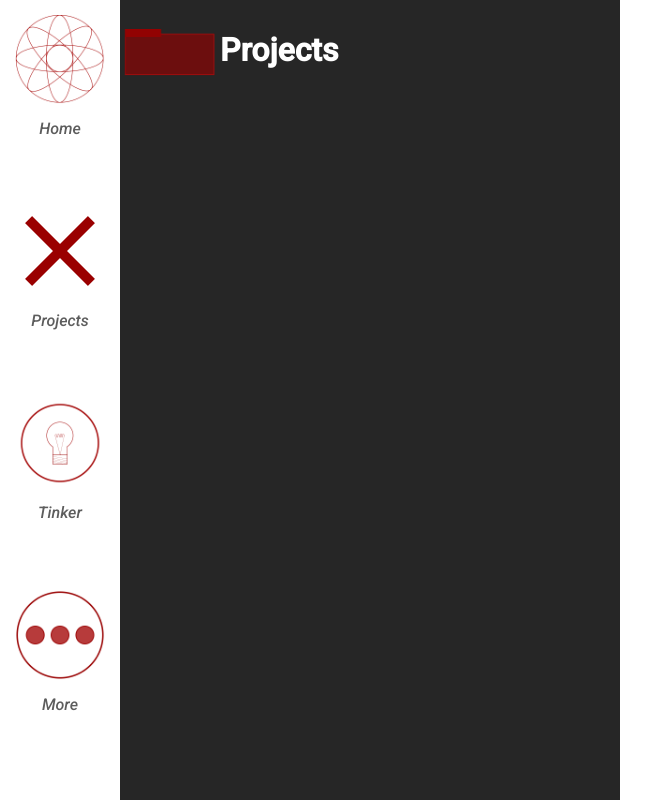
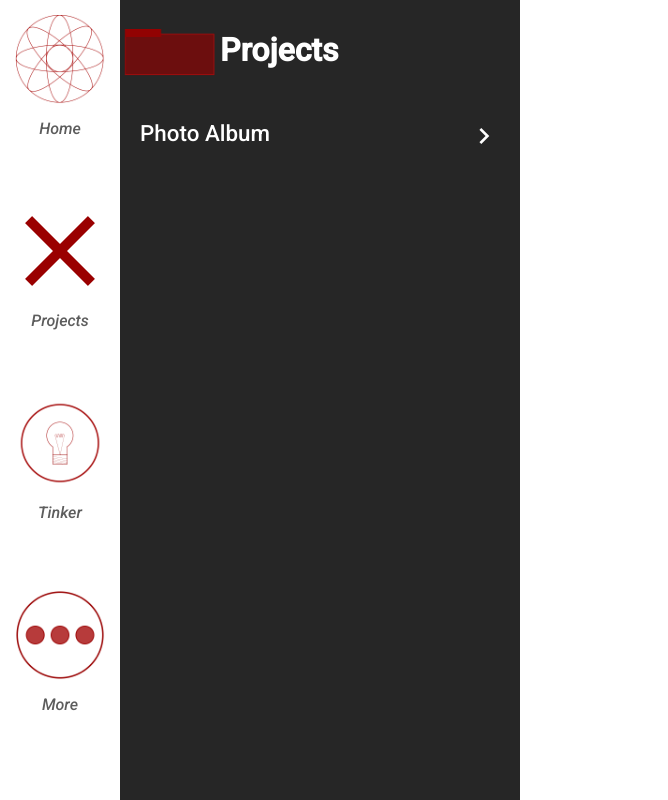
Before and after one commit to cosmegt/newTemplate2017, a plain HTML site: page index.html in a window 1280 px wide. Both pictures are taken after a click on the picture 60 px from the left and 251 px from the top of the page. Shown: the whole page, without its empty margins (0-668 px from the left). Drawn offline with nearby package versions, Linux system fonts and the light colour scheme.

Commit message:
got one list

```diff
--- a/css/main.css
+++ b/css/main.css
@@ -3,6 +3,9 @@
 *{
     font-family: 'Roboto', sans-serif;
     color: #5d5d5d;
+}
+::selection {
+  background: #9A0000;
 }
 li{
     list-style: none;
@@ -46,11 +49,11 @@ navigation li:hover{
 }
 /*Menu Styling*/
 .menu{
-    width: 500px;
+    width: 400px;
     height: 100%;
     position: fixed;
     top: 0;
-    left: -500px;
+    left: -400px;
     background-color: #262626;
     z-index: 999;
 }
@@ -68,3 +71,26 @@ navigation li:hover{
 #menuImage{
     height: 100%;
 }
+.liHolder{
+    width: 90%;
+    height: auto;
+    margin: 20px;
+}
+.liHolder:hover{
+    cursor: pointer;
+}
+.mList{
+    font-size: 140%;
+    color: white;
+    width: 70%;
+    display: inline-block;
+}
+#next{
+    float: right;
+    color: white;
+    font-size: 200%;
+    transition: .3s all;
+}
+.liHolder:hover > #next{
+    transform: translateX(-5px);
+}
--- a/index.html
+++ b/index.html
@@ -47,14 +47,26 @@
                 <img src="./img/iron.png" id="menuImage">
                 <h1 id="mTitle">Projects</h1>
             </div>
+            <listHolder>
+                <div id="li1" class="liHolder">
+                    <li class="mList">Photo Album</li>
+                    <i class="material-icons" id="next">navigate_next</i>
+                </div>
+            </listHolder>
         </pMenu>
 
         <tMenu class="menu">
-            <h1 id="mTitle">Tinker</h1>
+            <div id="header">
+                <img src="./img/Oxygen.png" id="menuImage">
+                <h1 id="mTitle">Tinker</h1>
+            </div>
         </tMenu>
 
         <mMenu class="menu">
-            <h1 id="mTitle">More</h1>
+            <div id="header">
+                <img src="./img/Carbon.png" id="menuImage">
+                <h1 id="mTitle">More</h1>
+            </div>
         </mMenu>
 
     </body>
--- a/js/main.js
+++ b/js/main.js
@@ -32,7 +32,7 @@ var oMenu= function(menuID){
 }
 var cMenu= function(menuIDc){
     $(menuIDc).animate({
-        left: '-500px'
+        left: '-400px'
     });
 }
 //Actions
```
